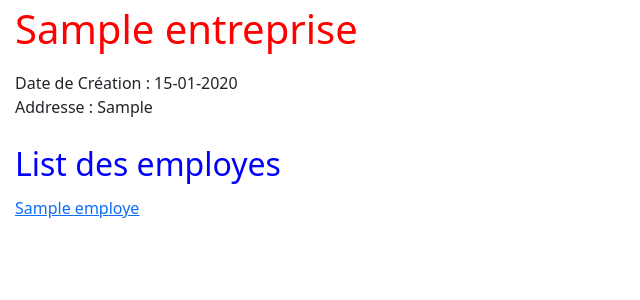
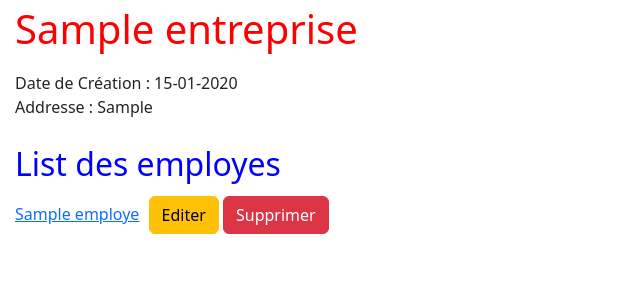
Before and after one commit to Georgesunderscore/symfonyApp, a Symfony app: template templates/entreprise/show.html.twig in a window 1280 px wide. Shown: the part 114-414 px from the top of the page, without its empty margins (0-640 px from the left). Run offline with Twig, Linux system fonts and the light colour scheme; the template is opened without the code that fills it: most values are stand-ins (such as "Sample title", 1, 10 or a date in 2020); some libraries are stand-ins or nearby versions.

```diff
--- a/public/css/style.css
+++ b/public/css/style.css
@@ -7,3 +7,14 @@ h1{
 h2{
     color: blue;
 }
+
+.formprenomnom{
+    min-width: 100% ;
+    display: flex;
+    gap: 20px;
+    align-items: center;
+    justify-content: start;
+
+
+
+}
--- a/templates/employe/index.html.twig
+++ b/templates/employe/index.html.twig
@@ -11,6 +11,7 @@
     {# {{ employe }} <strong> travaille pour </strong> : {{employe.entreprise.raisonSociale  }}<br>    #}
     <a href="{{ path('show_employe', {'id':employe.id}) }}"> {{ employe }} </a>
     <a class="btn btn-warning" href="{{ path('edit_employe', {'id':employe.id}) }}"> Editer </a>
+    <a class="btn btn-danger" href="{{ path('delete_employe', {'id':employe.id}) }}"> Supprimer </a>
 
     <br/>
 
--- a/templates/employe/show.html.twig
+++ b/templates/employe/show.html.twig
@@ -12,6 +12,7 @@
         Entreprise :<a href="{{path('show_entreprise',{'id' : employe.entreprise.id })}}">{{employe.entreprise}}</a><br>
 
    <p> Date d'embauche : {{ employe.dateEmbauche | date('d-m-Y')}} ({{employe.age}} ans)</p>
+
    <br>
 
 
--- a/templates/entreprise/add.html.twig
+++ b/templates/entreprise/add.html.twig
@@ -3,7 +3,11 @@
 {% block title %}L'Ajoute!{% endblock %}
 
 {% block body %}
-   <h1>Ajouter une entreprise</h1>
+    {% if editEntreprise %}
+      <h1>Editer une entreprise</h1>
+    {% else %}
+      <h1>Ajouter une entreprise</h1>
+    {% endif %}
 {{form(formAddEntreprise)}}
 
 {% endblock %}
--- a/templates/entreprise/index.html.twig
+++ b/templates/entreprise/index.html.twig
@@ -11,6 +11,7 @@
     {# {{ entreprise.raisonSociale }} ({{ entreprise.cp }} {{ entreprise.ville }}) <br> #}
    <a href="{{ path('show_entreprise', {'id':entreprise.id}) }}"> {{ entreprise }} </a>
    <a class="btn btn-warning" href="{{ path('edit_entreprise', {'id':entreprise.id}) }}"> Editer </a>
+   <a class="btn btn-danger" href="{{ path('delete_entreprise', {'id':entreprise.id}) }}"> Supprimer </a>
    <br>
 
 {% endfor %}
--- a/templates/entreprise/show.html.twig
+++ b/templates/entreprise/show.html.twig
@@ -22,7 +22,11 @@
     <p>Pas d'employes dans cette entreprise</p>
    {% else %}
     {% for employe in entreprise.employes %}
-    <a href="{{path('show_employe',{'id' : employe.id })}}">{{employe}}</a><br>
+    <a href="{{path('show_employe',{'id' : employe.id })}}">{{employe}}</a>
+    <a class="btn btn-warning" href="{{ path('edit_employe', {'id':employe.id}) }}"> Editer </a>
+    <a class="btn btn-danger" href="{{ path('delete_employe', {'id':employe.id}) }}"> Supprimer </a>
+    <br>
+
 
     {% endfor %}
    {% endif %}
```
Also changed, not shown: src/Controller/EmployeController.php (+14 -0 lines), src/Controller/EntrepriseController.php (+21 -1 lines), templates/employe/add.html.twig (+14 -1 lines).
